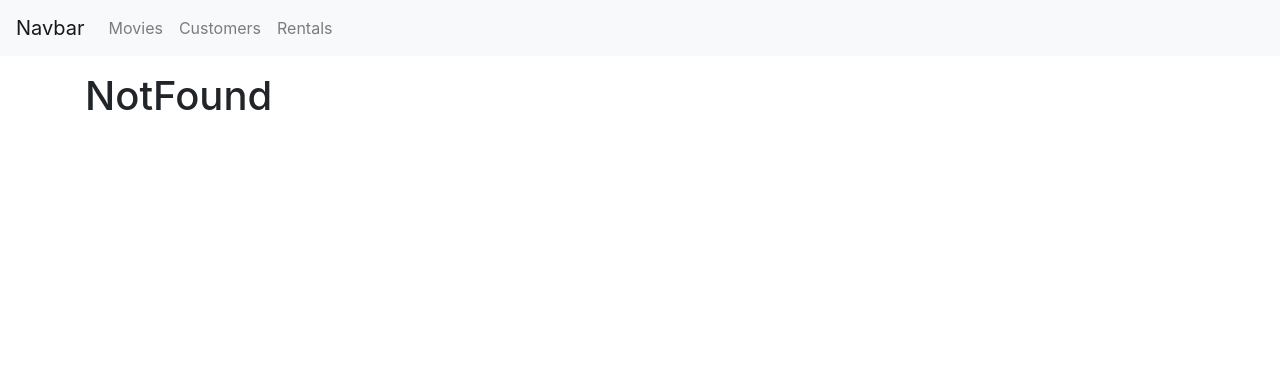
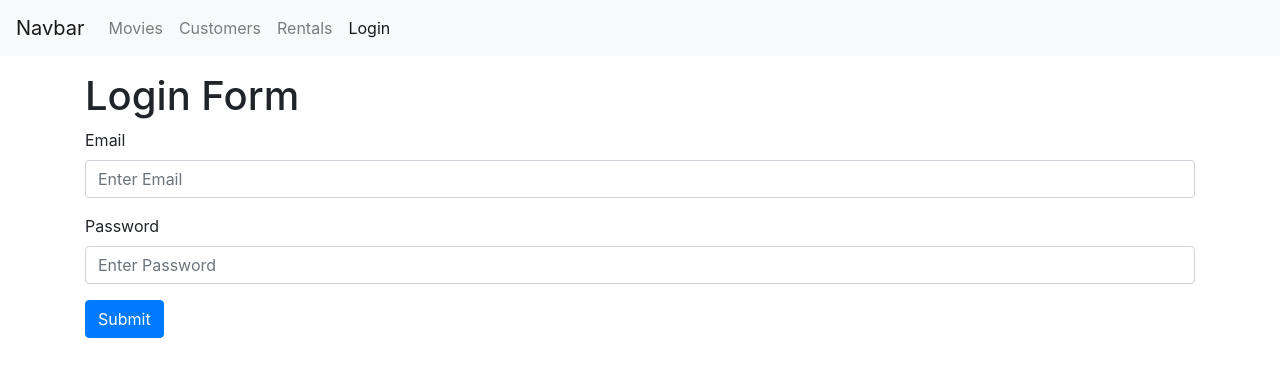
Before and after one commit to shubhamwingify/vidly, a React (Create React App) app: page /login in a window 1280 px wide. Before the commit this address led to /not-found. Shown: the top 376 px of the page. Built offline with nearby package versions, Linux system fonts and the light colour scheme.

Commit message:
Added login form

```diff
--- a/package.json
+++ b/package.json
@@ -8,6 +8,7 @@
     "@testing-library/user-event": "^13.5.0",
     "bootstrap": "^4.1.1",
     "font-awesome": "^4.7.0",
+    "joi-browser": "^13.4.0",
     "lodash": "^4.17.0",
     "prop-types": "^15.8.1",
     "react": "^18.0.0",
--- a/src/App.js
+++ b/src/App.js
@@ -6,6 +6,7 @@ import Customers from "./components/customers";
 import Rentals from "./components/rentals";
 import NotFound from "./components/notFound";
 import MovieForm from "./MovieForm";
+import LoginForm from "./components/LoginForm";
 
 function App() {
     return (
@@ -14,6 +15,7 @@ function App() {
             <main className="container mt-3">
                 {/*Match first route from inside routes */}
                 <Switch>
+                    <Route path="/login" component={LoginForm}/>
                     <Route path="/movies/:id" component={MovieForm}/>
                     <Route path="/movies" component={Movies}/>
                     <Route path="/customers" component={Customers}/>
--- /dev/null
+++ b/src/components/LoginForm.jsx
@@ -0,0 +1,45 @@
+import React, {Component} from "react";
+import Input from "./common/input";
+import Joi from 'joi-browser';
+import Form from "./common/Form";
+
+class LoginForm extends Form {
+    state = {
+        data: {
+            email: '',
+            password: ''
+        },
+        errors: {}
+    }
+    // email = React.createRef();
+    // password = React.createRef();
+    // input tag ref={this.email}
+
+    schema = {
+        email: Joi.string().required(),
+        password: Joi.string().required()
+    }
+
+
+    doSubmit = () => {
+        console.log('LoginForm submitted', {
+            email: this.state.data.email,
+            password: this.state.data.password
+        });
+    }
+
+    render() {
+        return (
+            <div>
+                <h1> Login Form</h1>
+                <form onSubmit={this.handleSubmit}>
+                    {this.renderInput('email', 'Email')}
+                    {this.renderInput('password', 'Password')}
+                    <button type="submit" className="btn btn-primary">Submit</button>
+                </form>
+            </div>
+        )
+    }
+}
+
+export default LoginForm;
--- /dev/null
+++ b/src/components/common/Form.jsx
@@ -0,0 +1,75 @@
+import React, {Component} from "react";
+import Joi from "joi-browser";
+import Input from "./input";
+
+
+class Form extends Component {
+    state = {
+        data: {},
+        errors: {}
+    }
+
+    validate() {
+        const result = Joi.validate(this.state.data, this.schema, {
+            abortEarly: false
+        });
+        if (!result.error) {
+            return null;
+        }
+        const errors = {};
+        result.error.details.forEach((error) => {
+            errors[error.path[0]] = error.message;
+        });
+        return errors;
+    }
+
+    validateProperty({name, value}) {
+        console.log(name, value);
+        const obj = {[name]: value};
+        const tempSchema = {[name]: this.schema[name]};
+        console.log(name, value, tempSchema);
+        const {error} = Joi.validate(obj, tempSchema);
+        return error ? error.details[0].message : null;
+    }
+
+    handleSubmit = (e) => {
+        e.preventDefault();
+
+        const errors = this.validate();
+        this.setState({errors});
+        if (errors) {
+            return;
+        }
+        this.doSubmit();
+    }
+
+    handleChange = (e) => {
+        const target = e.currentTarget;
+        const errors = {...this.state.errors};
+        console.log(target);
+        const errorMessage = this.validateProperty(target);
+        if (errorMessage) {
+            errors[target.name] = errorMessage;
+        } else {
+            delete errors[target.name];
+        }
+
+        const data = {...this.state.data};
+        data[target.name] = target.value;
+        this.setState({
+            data,
+            errors
+        });
+    }
+
+    renderInput = (name, label) => {
+        const {data, errors} = this.state;
+        return (
+            <Input value={data[name]} type="text" name={name}
+                   errorMessage={errors[name]}
+                   handleChange={this.handleChange} label={label} placeholder={`Enter ${label}`}/>
+        )
+    }
+}
+
+export default Form;
--- /dev/null
+++ b/src/components/common/input.jsx
@@ -0,0 +1,20 @@
+const Input = ({name, label, handleChange, errorMessage, ...rest}) => {
+    return (
+        <div className="form-group">
+            <label htmlFor={name}>{label}</label>
+            <input
+                {...rest}
+                name={name}
+                className="form-control"
+                id={name}
+                onChange={(e) => handleChange(e)}/>
+            {errorMessage && (
+                <div className="alert alert-danger">
+                    {errorMessage}
+                </div>
+            )}
+        </div>
+    );
+}
+
+export default Input;
--- a/src/components/navbar.jsx
+++ b/src/components/navbar.jsx
@@ -15,6 +15,9 @@ const Navbar = (props) => {
                     <li className="nav-item">
                         <NavLink className="nav-link" to="/rentals">Rentals</NavLink>
                     </li>
+                    <li className="nav-item">
+                        <NavLink className="nav-link" to="/login">Login</NavLink>
+                    </li>
                 </ul>
             </div>
         </nav>
```
Also changed, not shown: 1 other file (tests, documents, lock files or other folders).
